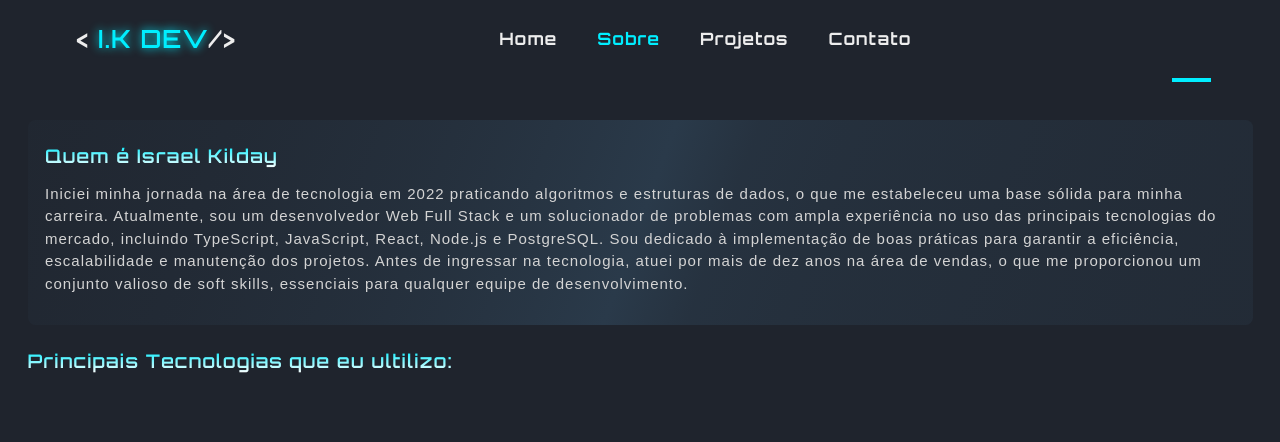
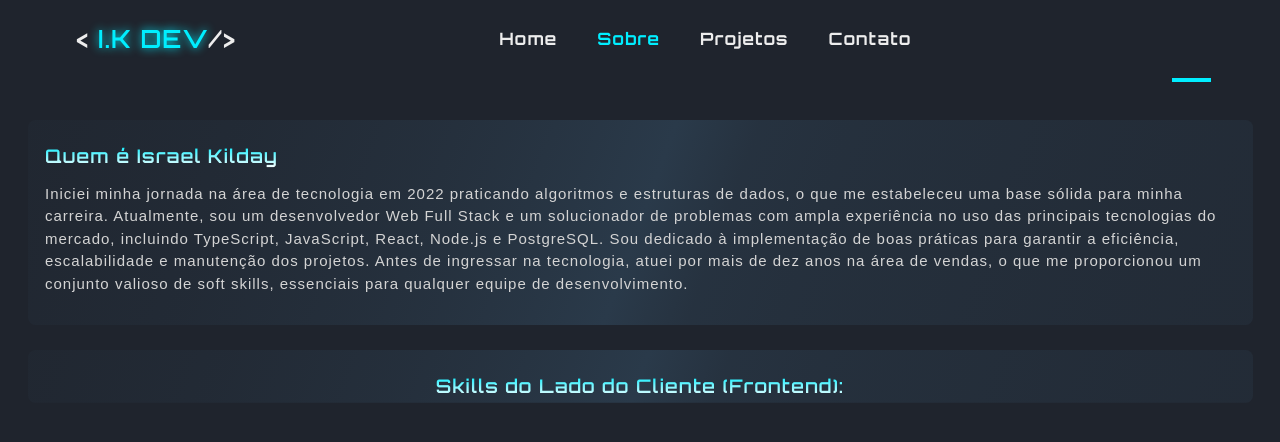
Before and after one commit to Israelkilday/portfolio, a React (Vite) app: page /about in a window 1280 px wide. Shown: the top 442 px of the page. Built offline with nearby package versions, Linux system fonts and the light colour scheme; some icons are missing.

Commit message:
chore: add .prettierrc with plugin tailwind prettier

```diff
--- a/package.json
+++ b/package.json
@@ -32,6 +32,8 @@
     "eslint-plugin-react": "^7.32.2",
     "eslint-plugin-react-hooks": "^4.6.0",
     "eslint-plugin-react-refresh": "^0.4.3",
+    "prettier": "^3.3.2",
+    "prettier-plugin-tailwindcss": "^0.6.5",
     "tailwindcss": "^3.4.4",
     "typecript": "^0.0.1-security",
     "typescript": "^5.3.3",
--- a/src/pages/About/About.tsx
+++ b/src/pages/About/About.tsx
@@ -38,19 +38,13 @@ const item = {
   },
 };
 
-// export function CardBackgroundShine() {
-//   return (
-
-//   );
-// }
-
 const About = () => {
   return (
     <Transition onAnimationComplete={() => {}}>
-      <div className="pt-48 px-11 w-full">
-        <div className="inline-flex max-w-[350px] min-w-full items-center justify-center rounded-xl text-sm border border-white/10 bg-[linear-gradient(110deg,#1f242d,45%,#2a3a4a,55%,#1f242d)] bg-[length:400%_100%] bg-[position:50%_50%] mb-10 px-7 pt-10 transition-colors">
+      <div className="w-full px-11 pt-48">
+        <div className="mb-10 inline-flex min-w-full max-w-[350px] items-center justify-center rounded-xl border border-white/10 bg-[linear-gradient(110deg,#1f242d,45%,#2a3a4a,55%,#1f242d)] bg-[length:400%_100%] bg-[position:50%_50%] px-7 pt-10 text-sm transition-colors">
           <div className="flex flex-col gap-2">
-            <h3 className="text-3xl font-semibold bg-gradient-to-b from-[#0ef] to-white text-transparent bg-clip-text">
+            <h3 className="bg-gradient-to-b from-[#0ef] to-white bg-clip-text text-3xl font-semibold text-transparent">
               Quem é Israel Kilday
             </h3>
 
@@ -69,9 +63,18 @@ const About = () => {
             </p>
           </div>
         </div>
-        <h2 className="text-3xl text-left font-semibold bg-gradient-to-b from-[#0ef] to-white text-transparent bg-clip-text">
-          Principais Tecnologias que eu ultilizo:
-        </h2>
+
+        <div>
+          <div className="mb-10 inline-flex min-w-full max-w-[350px] items-center justify-center rounded-xl border border-white/10 bg-[linear-gradient(110deg,#1f242d,45%,#2a3a4a,55%,#1f242d)] bg-[length:400%_100%] bg-[position:50%_50%] px-7 pt-10 text-sm transition-colors">
+            <div className="flex flex-col gap-2">
+              <h3 className="bg-gradient-to-b from-[#0ef] to-white bg-clip-text text-3xl font-semibold text-transparent">
+                Skills do Lado do Cliente (Frontend):
+              </h3>
+
+              <div className="grid"></div>
+            </div>
+          </div>
+        </div>
       </div>
     </Transition>
   );
```
Also changed, not shown: 2 other files (tests, documents, lock files or other folders).
